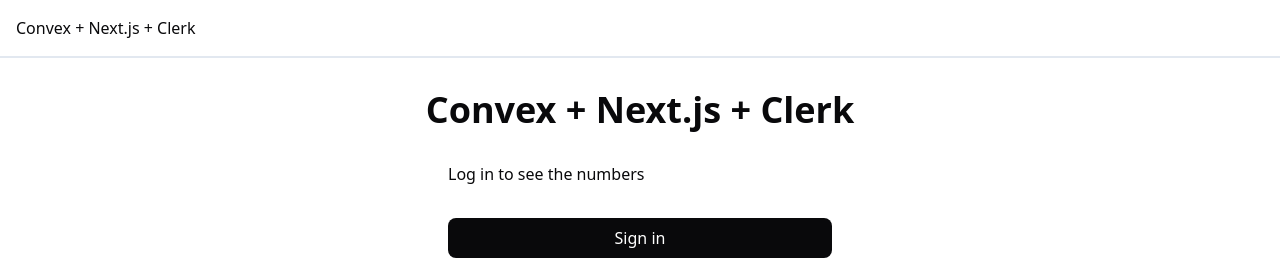
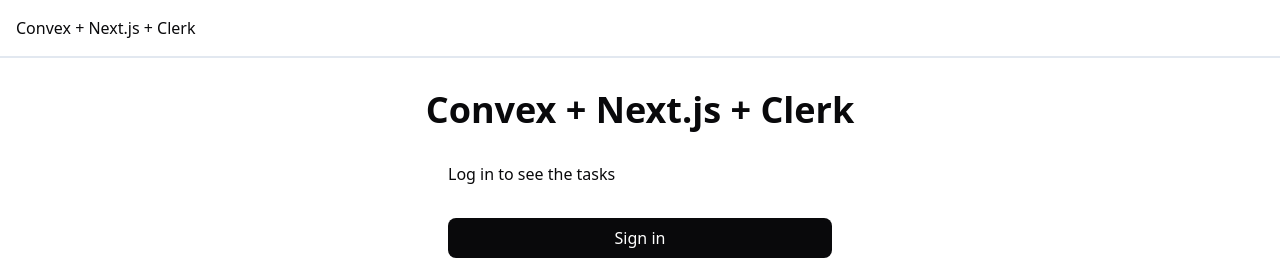
Before and after one commit to JavierTapiaMx/clerk-convex-nextjs, a Next.js app: page / in a window 1280 px wide. Shown: the top 260 px of the page. Built offline with nearby package versions, Linux system fonts and the light colour scheme; no server answers.

Commit message:
Refactor Home component to use arrow function syntax and update sign-in prompt text

```diff
--- a/app/page.tsx
+++ b/app/page.tsx
@@ -7,7 +7,7 @@
 import Link from "next/link";
 import { Button } from "@/components/ui/button";
 
-export default function Home() {
+const HomePage = () => {
   return (
     <>
       <header className="sticky top-0 z-10 bg-background p-4 border-b-2 border-slate-200 dark:border-slate-800 flex flex-row justify-between items-center">
@@ -27,12 +27,14 @@
       </main>
     </>
   );
-}
+};
+
+export default HomePage;
 
 function SignInForm() {
   return (
     <div className="flex flex-col gap-8 w-96 mx-auto">
-      <p>Log in to see the numbers</p>
+      <p>Log in to see the tasks</p>
       <SignInButton mode="modal">
         <button className="bg-foreground text-background px-4 py-2 rounded-md">
           Sign in
```
